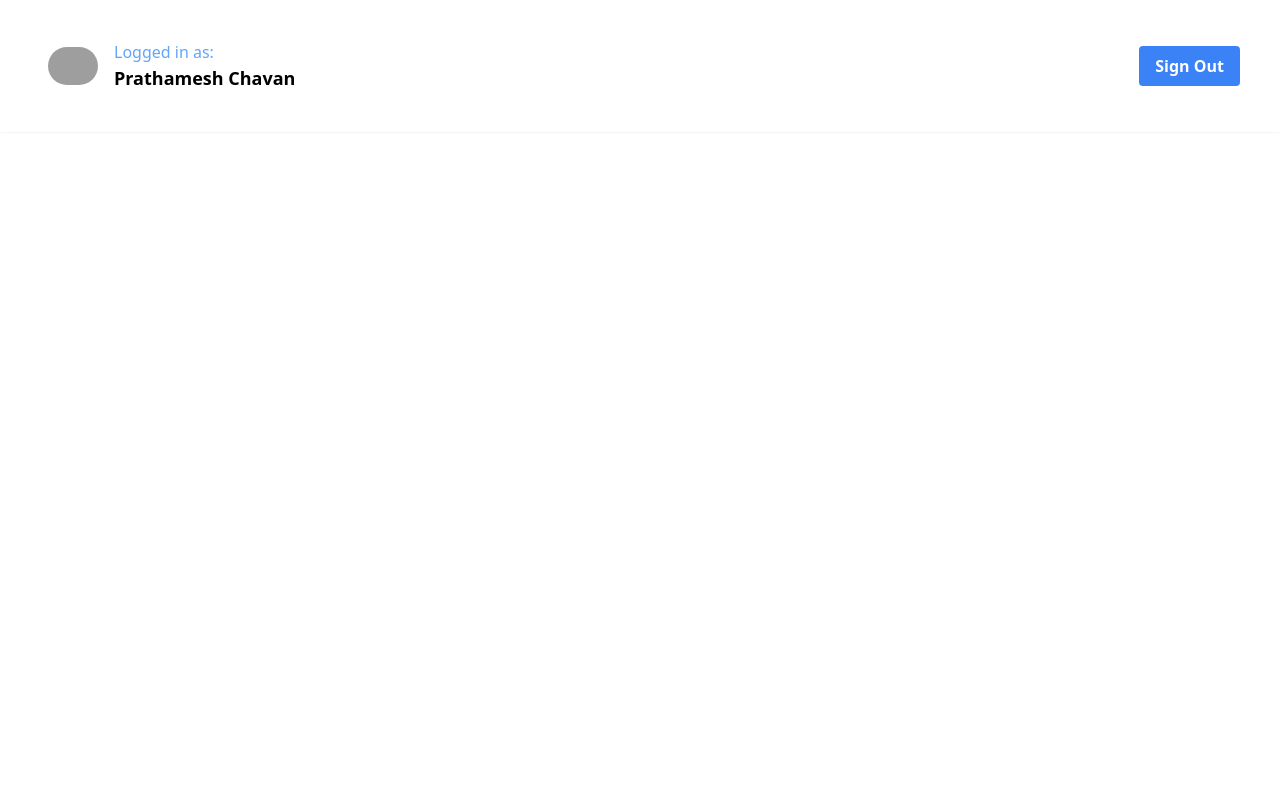
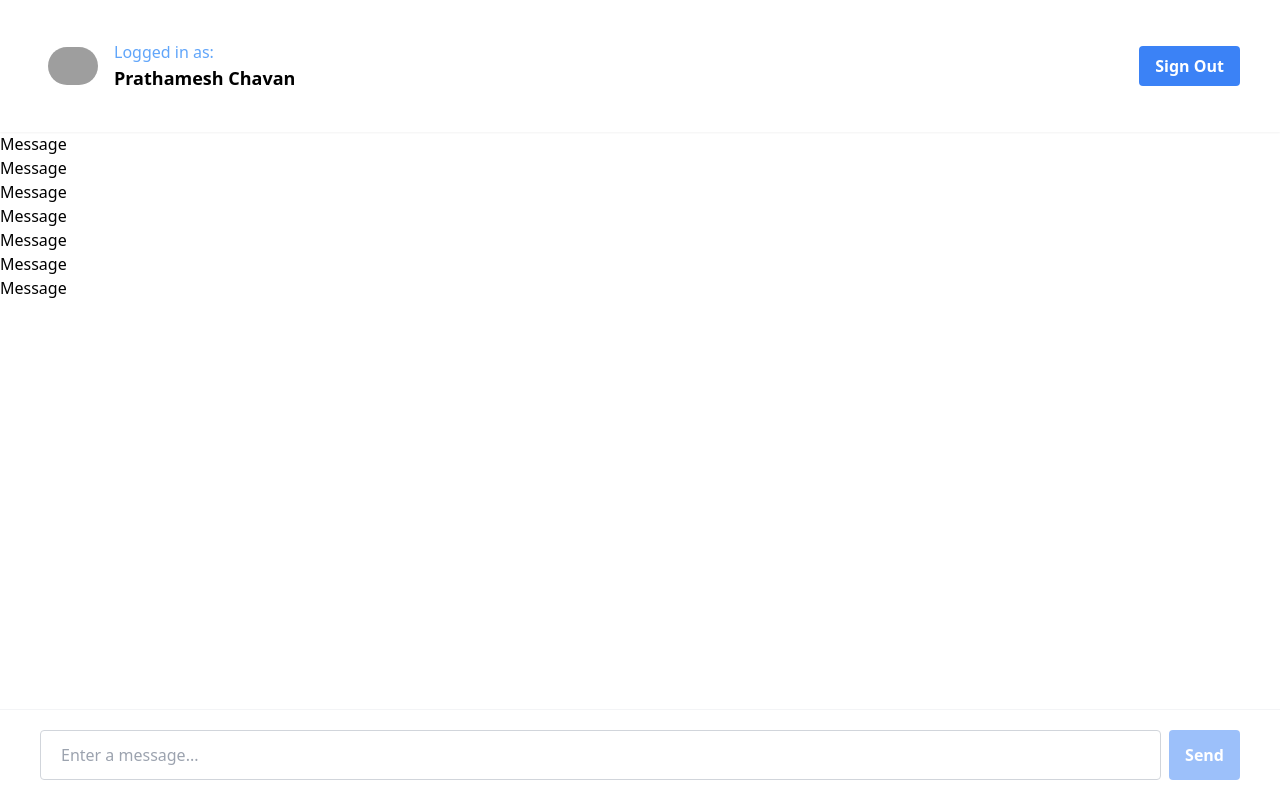
Before and after one commit to prathameshjchavan/meta-messenger, a Next.js app: page / in a window 1280 px wide. Built offline with nearby package versions, Linux system fonts and the light colour scheme; grey boxes are pictures that could not be loaded.

Commit message:
chat input component

```diff
--- a/app/page.tsx
+++ b/app/page.tsx
@@ -1,3 +1,14 @@
+import ChatInput from "@/components/ChatInput";
+import MessageList from "@/components/MessageList";
+
 export default function Home() {
-	return <main className=""></main>;
+	return (
+		<main className="">
+			{/* Message List */}
+			<MessageList />
+
+			{/* Chat Input */}
+			<ChatInput />
+		</main>
+	);
 }
--- /dev/null
+++ b/components/ChatInput.tsx
@@ -0,0 +1,40 @@
+"use client";
+
+import { FormEvent, useState } from "react";
+
+const ChatInput = () => {
+	const [input, setInput] = useState("");
+
+	const addMessage = (e: FormEvent<HTMLFormElement>) => {
+		e.preventDefault();
+		if (!input) return;
+
+		const messageToSend = input;
+		setInput("");
+	};
+
+	return (
+		<form
+			onSubmit={addMessage}
+			className="fixed bottom-0 z-50 w-full flex px-10 py-5 space-x-2 border-t border-gray-100"
+		>
+			<input
+				className="flex-1 rounded border border-gray-300 focus:outline-none focus:ring-2 focus:ring-blue-600 focus:border-none px-5 py-3 disabled:opacity-50 disabled:cursor-not-allowed"
+				placeholder="Enter a message..."
+				value={input}
+				onChange={(e) => setInput(e.target.value)}
+				type="text"
+				required
+			/>
+			<button
+				className="bg-blue-500 hover:bg-blue-700 text-white font-bold py-2 px-4 rounded disabled:opacity-50 disabled:cursor-not-allowed"
+				type="submit"
+				disabled={!input}
+			>
+				Send
+			</button>
+		</form>
+	);
+};
+
+export default ChatInput;
--- /dev/null
+++ b/components/MessageList.tsx
@@ -0,0 +1,19 @@
+import React from "react";
+
+type Props = {};
+
+const MessageList = (props: Props) => {
+	return (
+		<div>
+			<p>Message</p>
+			<p>Message</p>
+			<p>Message</p>
+			<p>Message</p>
+			<p>Message</p>
+			<p>Message</p>
+			<p>Message</p>
+		</div>
+	);
+};
+
+export default MessageList;
```
